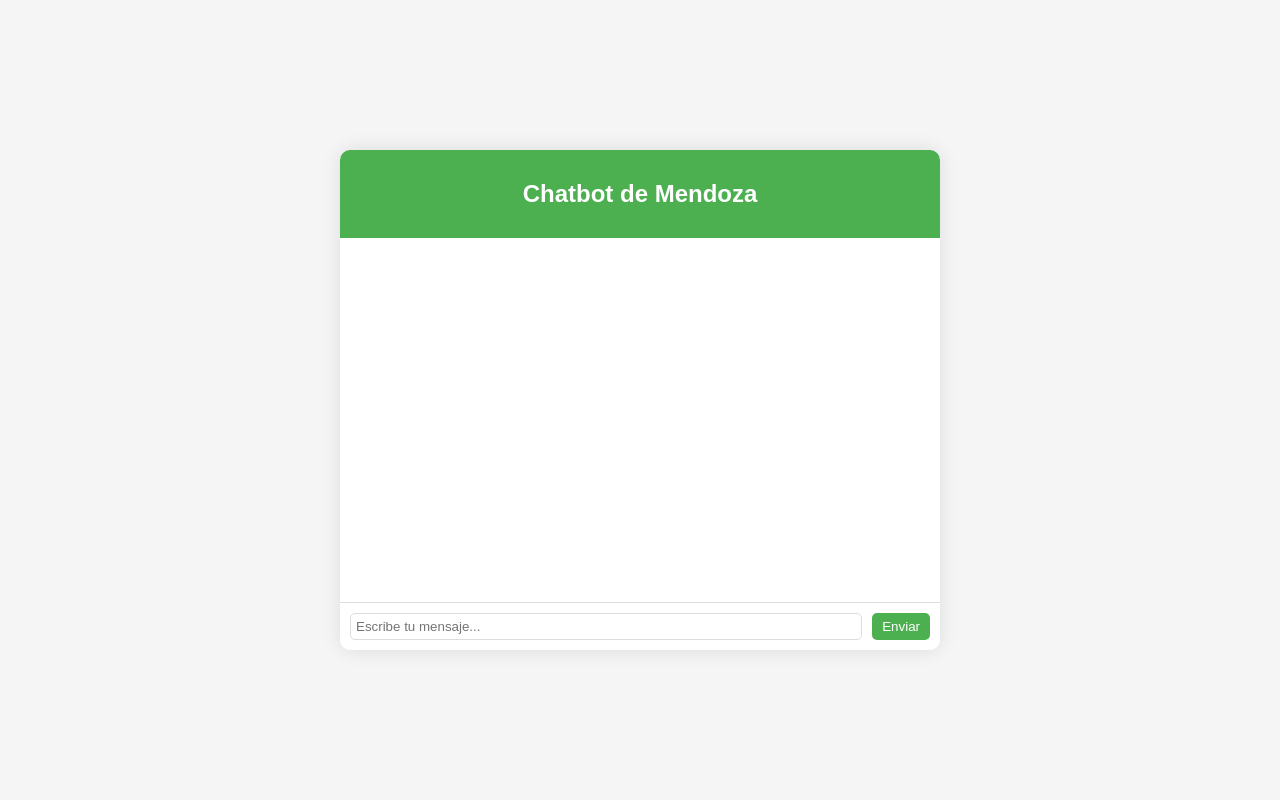
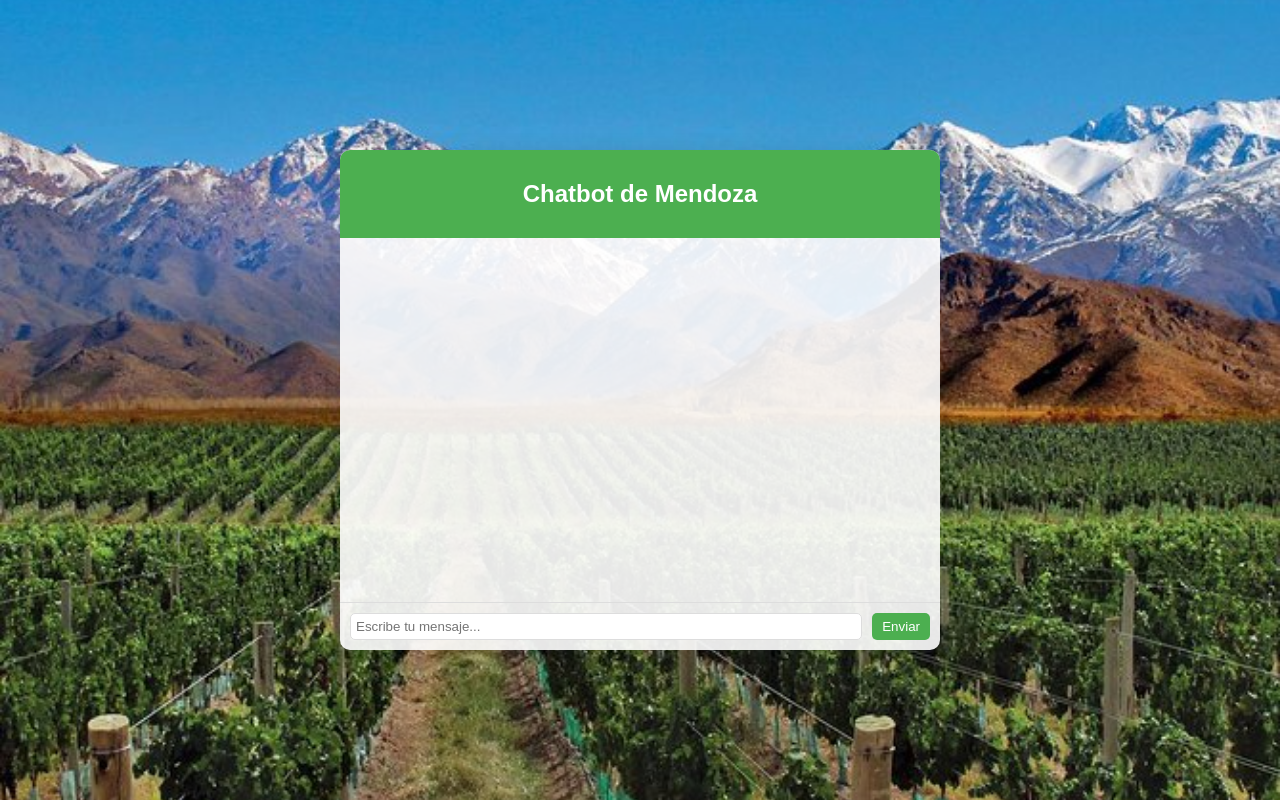
Before and after one commit to virginiacastellano/chatbot, a Flask app: page / in a window 1280 px wide. Run offline with Flask 3, Linux system fonts and the light colour scheme; parts of the project's set-up code (start-up, migrations or seed data) failed here and were passed over.

Commit message:
se modifica la vista del chat y se mejora la tipografia de las respuestas

```diff
--- a/app.py
+++ b/app.py
@@ -1,5 +1,5 @@
 # -*- coding: utf-8 -*-
-from flask import Flask, render_template, request
+from flask import Flask, render_template, request, jsonify, make_response
 import json
 import pickle
 import numpy as np
@@ -12,7 +12,8 @@ app = Flask(__name__, template_folder='templates')
 
 # Cargar datos y modelos necesarios
 lemmatizer = WordNetLemmatizer()
-intents = json.loads(open('intents.json').read())
+with open('intents.json', 'r', encoding='utf-8') as file:
+    intents = json.load(file)
 words = pickle.load(open('words.pkl', 'rb'))
 classes = pickle.load(open('classes.pkl', 'rb'))
 model = load_model('model.h5')
@@ -53,8 +54,11 @@ def get_response(tag, intents_json):
 def chat():
     message = request.form['message']
     category = predict_class(message)
-    response = get_response(category, intents)
+    response_text = get_response(category, intents)
+    response = make_response(response_text)
+    response.headers['Content-Type'] = 'text/plain; charset=utf-8'
     return response
+
 
 @app.route('/')
 def index():
--- a/static/styles.css
+++ b/static/css/styles.css
@@ -1,6 +1,10 @@
 body {
     font-family: Arial, sans-serif;
-    background-color: #f5f5f5;
+    background-image: url('../img/Mendoza.jpg'); /* Ruta relativa correcta */
+    background-size: cover;
+    background-position: center;
+    background-repeat: no-repeat;
+    background-attachment: fixed;
     display: flex;
     justify-content: center;
     align-items: center;
@@ -11,7 +15,7 @@ body {
 .container {
     max-width: 600px;
     width: 100%;
-    background-color: #fff;
+    background-color: rgba(255, 255, 255, 0.9); /* Fondo semi-transparente para el contenedor */
     border-radius: 10px;
     box-shadow: 0 0 20px rgba(0, 0, 0, 0.1);
     overflow: hidden;
--- a/templates/index.html
+++ b/templates/index.html
@@ -5,7 +5,7 @@
     <meta name="viewport" content="width=device-width, initial-scale=1.0">
     <meta http-equiv="Content-Type" content="text/html" charset="UTF-8">
     <title>Chatbot de Mendoza</title>
-    <link rel="stylesheet" href="{{ url_for('static', filename='styles.css') }}">
+    <link rel="stylesheet" href="{{ url_for('static', filename='css/styles.css') }}">
 </head>
 <body>
     <div class="container">
@@ -21,6 +21,6 @@
         </div>
     </div>
 
-    <script src="{{ url_for('static', filename='script.js') }}"></script>
+    <script src="{{ url_for('static', filename='js/script.js') }}"></script>
 </body>
 </html>
```
Also changed, not shown: static/img/Mendoza.jpg (added), static/js/script.js (renamed from static/script.js).
